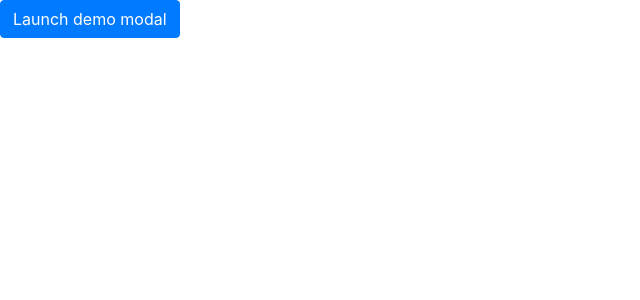
After one commit to shyampatrick/BT-Real-Estate, a Django app: template templates/pages/test.html in a window 1280 px wide. The commit adds this page. Shown: the top 300 px of the page, without its empty margins (0-640 px from the left). Run offline with Django 3.2, Linux system fonts and the light colour scheme; the template is opened without the code that fills it, so the values that code supplies are empty; some libraries are stand-ins or nearby versions.

Commit message:
fixed modal + made req txts

```diff
--- /dev/null
+++ b/requirements_prod.txt
@@ -0,0 +1,3 @@
+Django==2.2.7
+mysqlclient==1.4.6
+Pillow==6.2.1
--- a/templates/base.html
+++ b/templates/base.html
@@ -26,5 +26,9 @@
     <scripts src="{% static 'js/bootstrap.bundle.min.js' %}"></scripts>
     <scripts src="{% static 'js/lightbox.min.js' %}"></scripts>
     <scripts src="{% static 'js/main.js' %}"></scripts>
+
+    {% comment %} Fix for Modal - Required for Modal  {% endcomment %}
+    <script src='https://cdnjs.cloudflare.com/ajax/libs/jquery/3.4.1/jquery.js'></script>
+    <script src='https://cdnjs.cloudflare.com/ajax/libs/twitter-bootstrap/4.3.1/js/bootstrap.bundle.js'></script>
   </body>
 </html>
--- a/templates/listings/listing.html
+++ b/templates/listings/listing.html
@@ -165,7 +165,7 @@
   </section>
 
   <!-- Inquiry Modal -->
-  <div class="modal hide" id="inquiryModal" role="dialog">
+  <div class="modal fade" id="inquiryModal" role="dialog">
     <div class="modal-dialog">
       <div class="modal-content">
         <div class="modal-header">
@@ -215,5 +215,4 @@
     </div>
   </div>
 
-
 {% endblock content %}
--- /dev/null
+++ b/templates/pages/test.html
@@ -0,0 +1,39 @@
+<!DOCTYPE html>
+<html lang="en">
+<head>
+    <meta charset="UTF-8">
+    <meta name="viewport" content="width=device-width, initial-scale=1.0">
+    <meta http-equiv="X-UA-Compatible" content="ie=edge">
+    <link rel='stylesheet' href='https://cdnjs.cloudflare.com/ajax/libs/twitter-bootstrap/4.3.1/css/bootstrap.css'/>
+    <title>Document</title>
+</head>
+<body>
+    <div class="modal fade" id="exampleModal" tabindex="-1" role="dialog" aria-labelledby="exampleModalLabel" aria-hidden="true">
+  <div class="modal-dialog" role="document">
+    <div class="modal-content">
+      <div class="modal-header">
+        <h5 class="modal-title" id="exampleModalLabel">Modal title</h5>
+        <button type="button" class="close" data-dismiss="modal" aria-label="Close">
+          <span aria-hidden="true">&times;</span>
+        </button>
+      </div>
+      <div class="modal-body">
+        ...
+      </div>
+      <div class="modal-footer">
+        <button type="button" class="btn btn-secondary" data-dismiss="modal">Close</button>
+        <button type="button" class="btn btn-primary">Save changes</button>
+      </div>
+    </div>
+  </div>
+</div>
+<script src='https://cdnjs.cloudflare.com/ajax/libs/jquery/3.4.1/jquery.js'></script>
+<script src='https://cdnjs.cloudflare.com/ajax/libs/twitter-bootstrap/4.3.1/js/bootstrap.bundle.js'></script>
+</body>
+</html>
+  <!-- Button trigger modal -->
+<button type="button" class="btn btn-primary" data-toggle="modal" data-target="#exampleModal">
+  Launch demo modal
+</button>
+
+<!-- Modal -->
```
Also changed, not shown: requirements_dev.txt (added, +13 -0 lines), templates/pages/index.html (+11 -0 lines).
